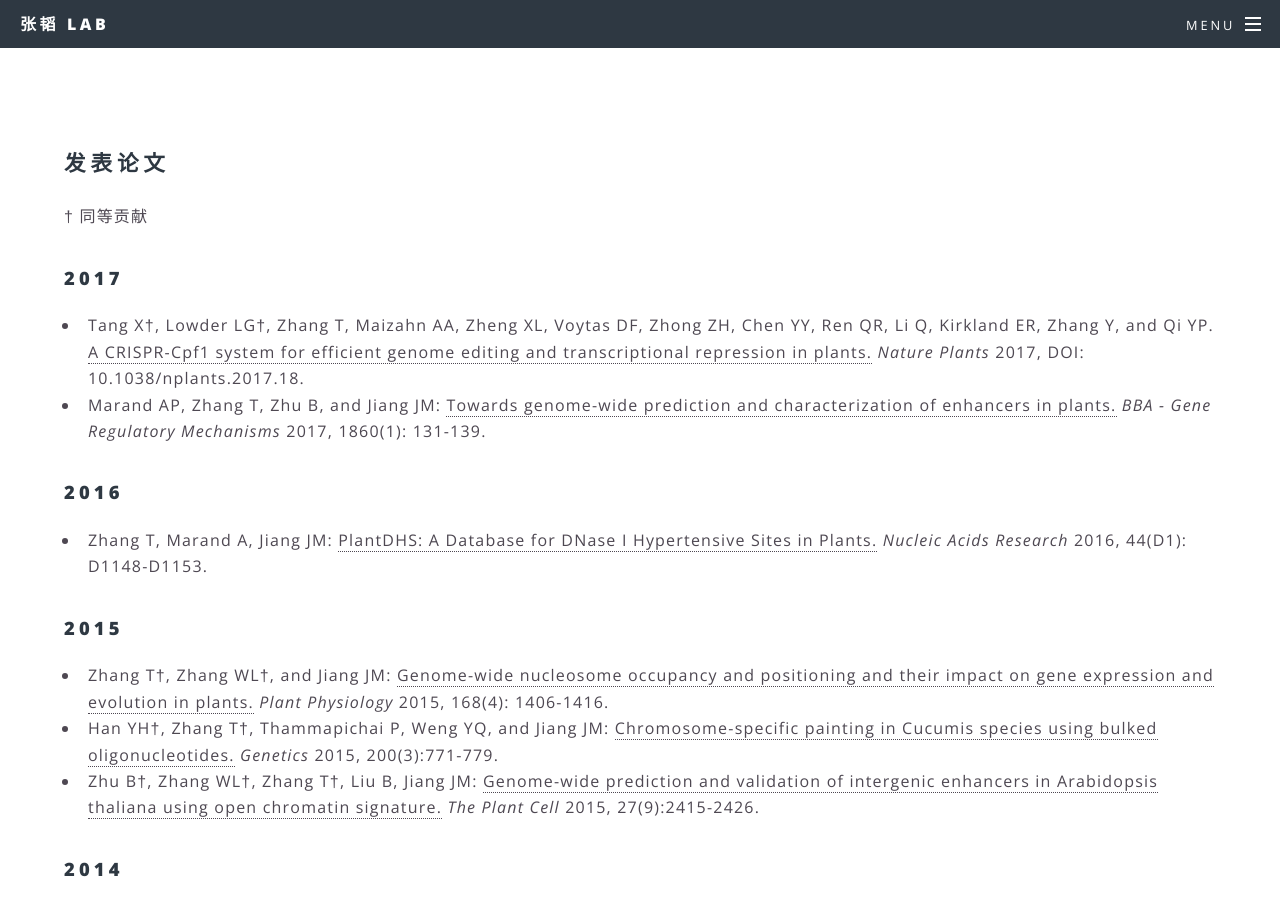
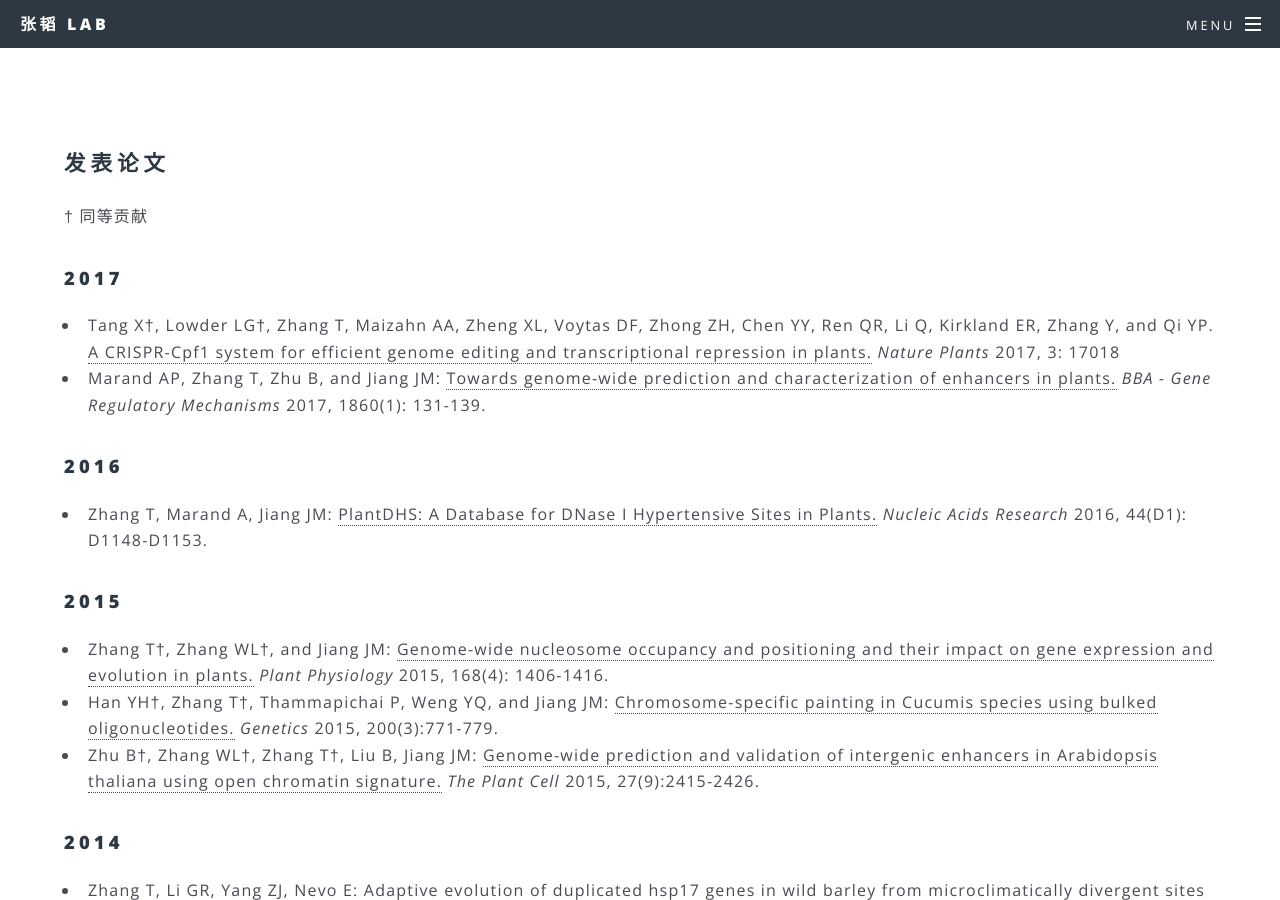
Before and after one commit to zhangtaolab/zhangtaolab.github.io, a Jekyll site: the page built from _pages/publication.md, in a window 1280 px wide and 900 px high. Built offline with Jekyll 4.4.1, drawn with Linux system fonts in a browser that asks for light colours.

Commit message:
add vol page

```diff
--- a/_pages/publication.md
+++ b/_pages/publication.md
@@ -6,7 +6,7 @@ title: 发表论文
 † 同等贡献
 
 ### 2017
-- Tang X†, Lowder LG†, Zhang T, Maizahn AA, Zheng XL, Voytas DF, Zhong ZH, Chen YY, Ren QR, Li Q, Kirkland ER, Zhang Y, and Qi YP. [A CRISPR-Cpf1 system for efficient genome editing and transcriptional repression in plants.](/pdf/2017/2017_Nature_Plants.pdf) _Nature Plants_ 2017, DOI: 10.1038/nplants.2017.18.
+- Tang X†, Lowder LG†, Zhang T, Maizahn AA, Zheng XL, Voytas DF, Zhong ZH, Chen YY, Ren QR, Li Q, Kirkland ER, Zhang Y, and Qi YP. [A CRISPR-Cpf1 system for efficient genome editing and transcriptional repression in plants.](/pdf/2017/2017_Nature_Plants.pdf) _Nature Plants_ 2017, 3: 17018
 - Marand AP, Zhang T, Zhu B, and Jiang JM: [Towards genome-wide prediction and characterization of enhancers in plants.](/pdf/2016/BBE_2016_inpress.pdf) _BBA - Gene Regulatory Mechanisms_ 2017, 1860(1): 131-139.
 
 ### 2016
```
